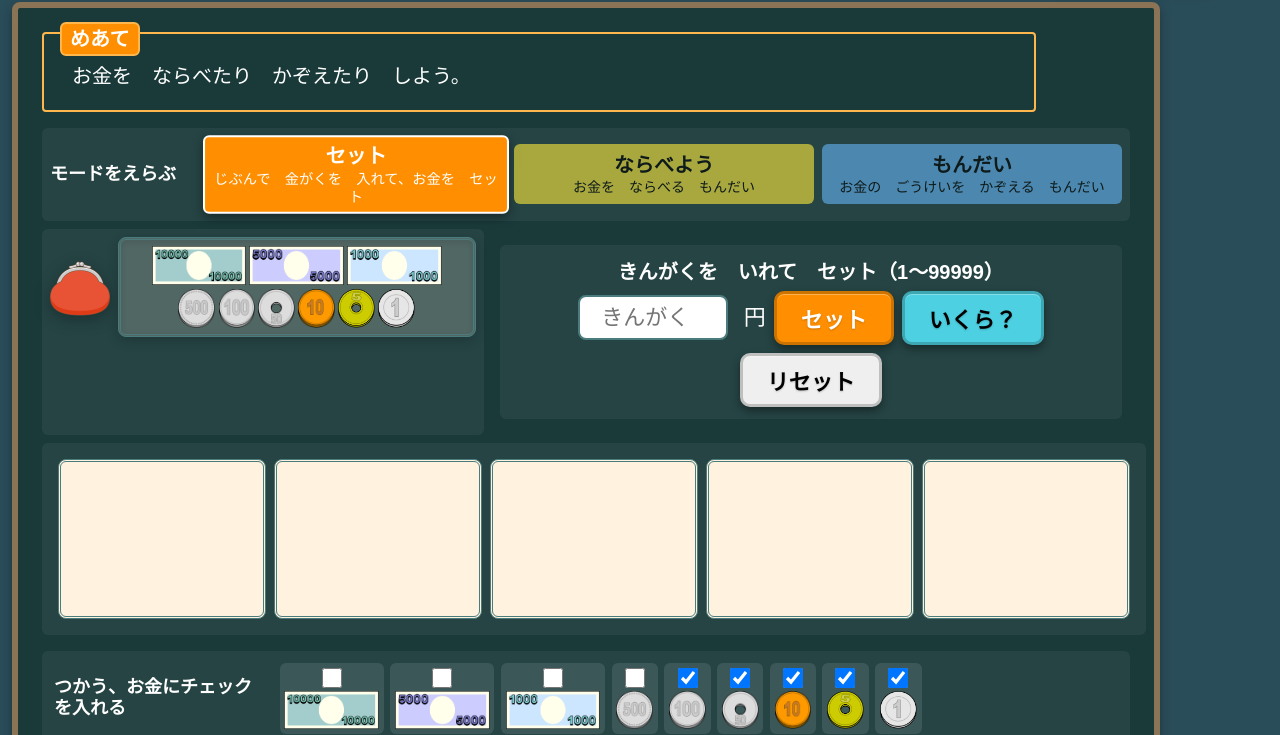
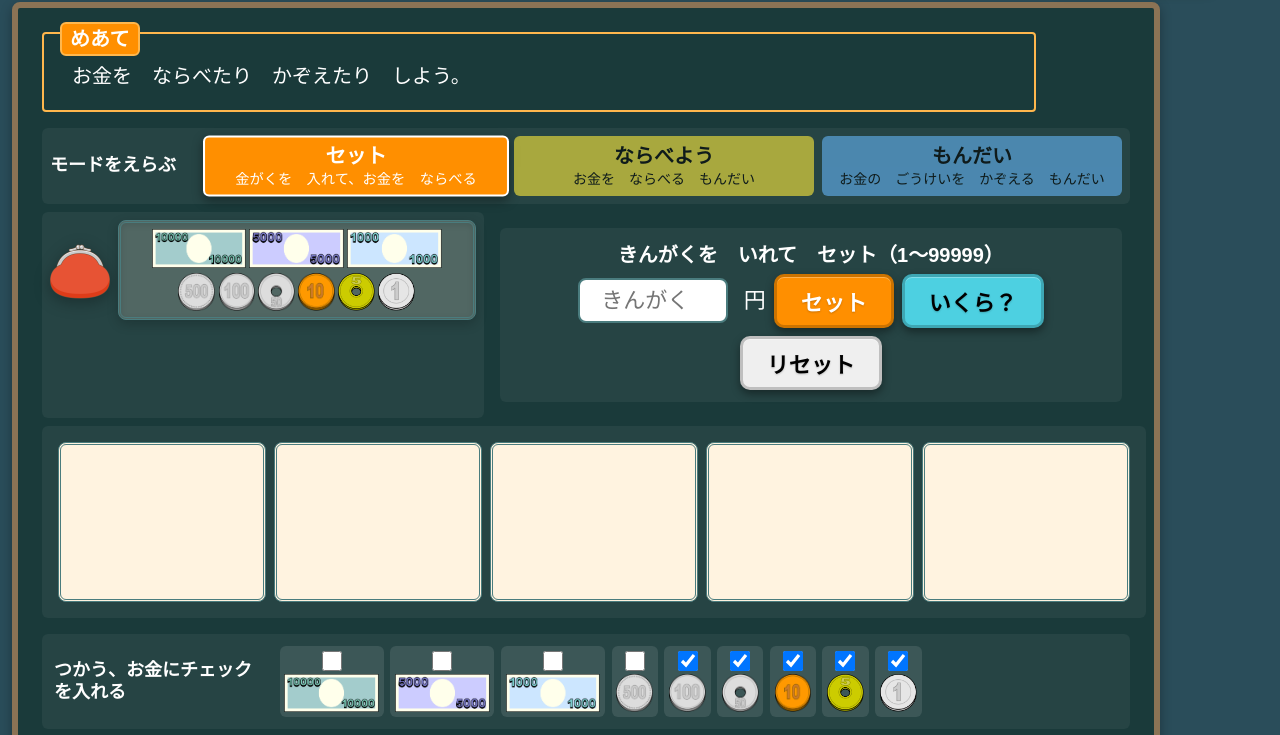
Before and after one commit to jimitas/okane, a plain HTML site: page index.html in a window 1280 px wide. Shown: the part 88-823 px from the top of the page. Drawn offline with Linux system fonts and the light colour scheme.

Commit message:
Update mode description in index.html for clarity; ensure consistent language usage.

```diff
--- a/index.html
+++ b/index.html
@@ -203,7 +203,7 @@
           <label class="mode-button mode-set active" data-mode="set">
             <input type="radio" name="mode" value="set" checked>
             <span class="mode-label">セット</span>
-            <span class="mode-desc">じぶんで　金がくを　入れて、お金を　セット</span>
+            <span class="mode-desc">金がくを　入れて、お金を　ならべる</span>
           </label>
           <label class="mode-button mode-narabeyou" data-mode="narabeyou">
             <input type="radio" name="mode" value="narabeyou">
```
